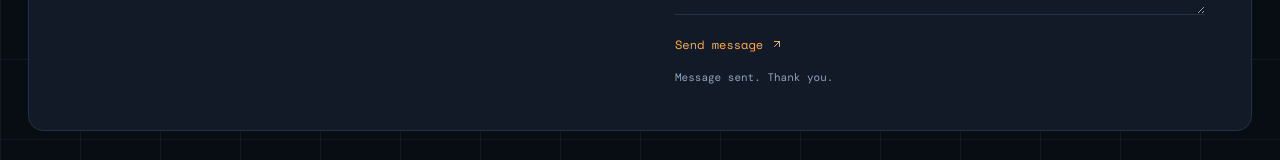
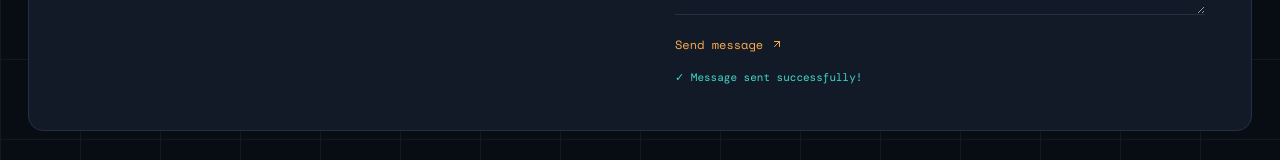
Before and after one commit to rakeshkumar0804/Developer-Portfolio, a React (Vite) app: page / in a window 1280 px wide. Both pictures are taken after typing "Sample", "name@example.com", "Sample" into the empty fields and a click on the button "Send message". Shown: the part 6181-6341 px from the top of the page. Built offline with nearby package versions, Linux system fonts and the light colour scheme; no server answers.

Commit message:
Improve contact form UX

```diff
--- /dev/null
+++ b/src/contact-status.css
@@ -0,0 +1,17 @@
+.text-button:disabled {
+  cursor: wait;
+  opacity: 0.58;
+}
+
+.status {
+  margin: 0;
+  font-size: 11px;
+}
+
+.status.success {
+  color: var(--teal);
+}
+
+.status.error {
+  color: #ff7b7b;
+}
--- a/src/main.jsx
+++ b/src/main.jsx
@@ -28,6 +28,7 @@ import {
   certifications,
 } from "./data/portfolio";
 import "./styles.css";
+import "./contact-status.css";
 
 const nav = [
   ["About", "about"],
@@ -303,7 +304,8 @@ function LiveGitHub() {
 }
 
 function Contact() {
-  const [status, setStatus] = useState("");
+  const [status, setStatus] = useState(null);
+  const [isSending, setIsSending] = useState(false);
   const submit = async (event) => {
     event.preventDefault();
     const cfg = import.meta.env;
@@ -313,24 +315,30 @@ function Contact() {
       !cfg.VITE_EMAILJS_TEMPLATE_ID
     )
       return setStatus(
-        "The contact form is being set up. Please use the Email me button above.",
+        {
+          type: "error",
+          text: "Contact form unavailable. Please use the Email me button above.",
+        },
       );
+    setIsSending(true);
+    setStatus(null);
     try {
-        await emailjs.sendForm(
+      await emailjs.sendForm(
           cfg.VITE_EMAILJS_SERVICE_ID,
           cfg.VITE_EMAILJS_TEMPLATE_ID,
           event.target,
           { publicKey: cfg.VITE_EMAILJS_PUBLIC_KEY },
-        );
+      );
       event.target.reset();
-      setStatus("Message sent. Thank you.");
+      setStatus({ type: "success", text: "✓ Message sent successfully!" });
     } catch (error) {
       console.error("EmailJS form error:", error);
-      setStatus(
-        error?.text ||
-          error?.message ||
-          "Could not send the message. Please email me directly.",
-      );
+      setStatus({
+        type: "error",
+        text: "Failed to send message. Please try again.",
+      });
+    } finally {
+      setIsSending(false);
     }
   };
   return (
@@ -398,10 +406,10 @@ function Contact() {
             Message
             <textarea name="message" rows="3" required />
           </label>
-          <button className="text-button">
-            Send message <FiArrowUpRight />
-          </button>
-          {status && <p className="status">{status}</p>}
+            <button className="text-button" disabled={isSending}>
+              {isSending ? "Sending..." : "Send message"} <FiArrowUpRight />
+            </button>
+            {status && <p className={`status ${status.type}`}>{status.text}</p>}
         </form>
       </div>
     </Section>
```
